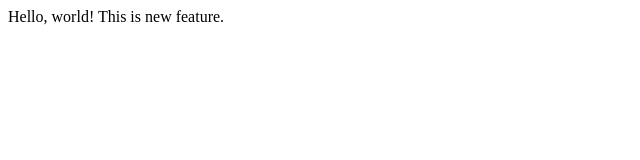
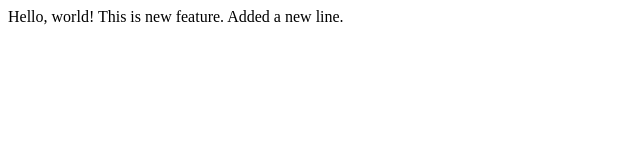
Before and after one commit to xianwu/CS50lecture, a plain HTML site: page index.html in a window 1280 px wide. Shown: the whole page, without its empty margins (0-640 px from the left). Drawn offline with Linux system fonts and the light colour scheme.

Commit message:
Update index.html

```diff
--- a/index.html
+++ b/index.html
@@ -6,5 +6,6 @@
     <body>
         Hello, world!
         This is new feature.
+        Added a new line.
     </body>
 </html>
```
